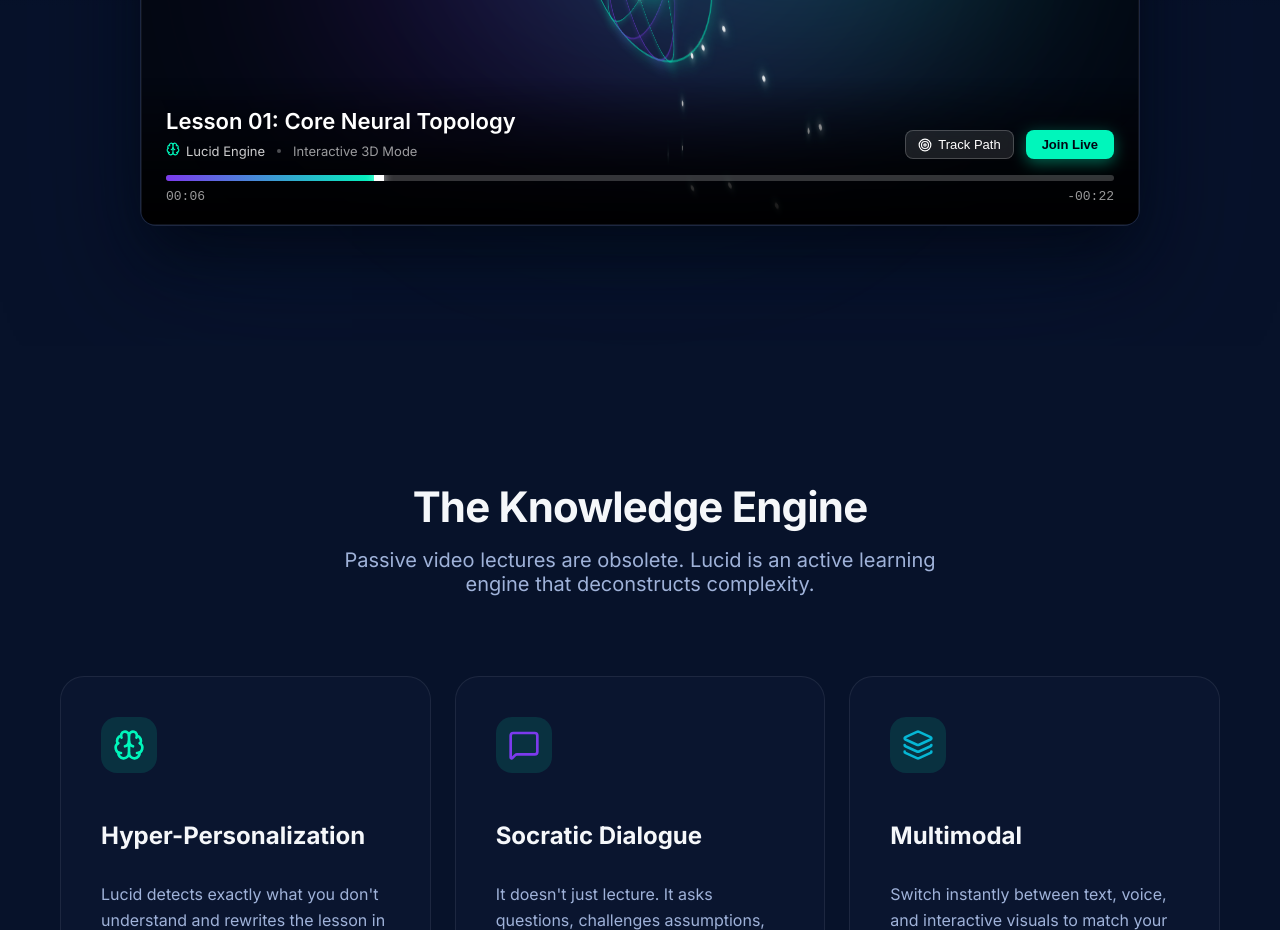
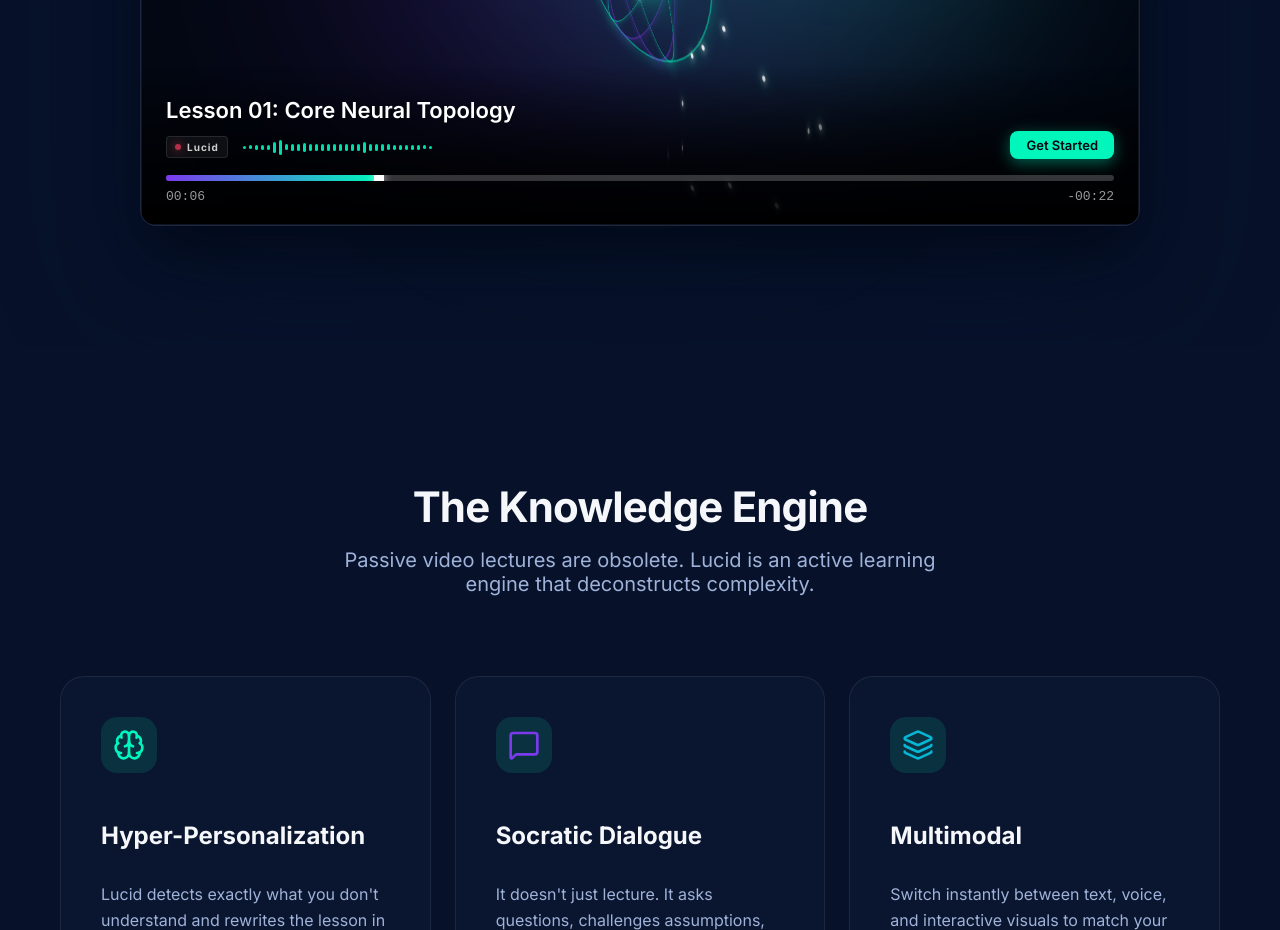
Before and after one commit to taa217/lucidwebsite, a React (Create React App) app: page / in a window 1280 px wide. Shown: the part 1060-1990 px from the top of the page. Built offline with nearby package versions, Linux system fonts and the light colour scheme; what @cartesia/cartesia-js would draw is missing.

Commit message:
remove unncessary things from visualiser and add audio visualiser

```diff
--- a/src/pages/Home.tsx
+++ b/src/pages/Home.tsx
@@ -243,30 +243,33 @@ const VideoLessonVisualizer = () => {
                 {data.title}
               </motion.h3>
             </AnimatePresence>
-            <div style={{ display: 'flex', alignItems: 'center', gap: 'clamp(6px, 2vw, 12px)', marginTop: '8px', flexWrap: 'wrap' }}>
-              <div style={{ display: 'flex', alignItems: 'center', gap: '6px', color: 'rgba(255,255,255,0.8)', fontSize: '13px' }}>
-                <AnimatePresence mode="wait">
-                  <motion.div key={data.theme} initial={{ scale: 0 }} animate={{ scale: 1 }} exit={{ scale: 0 }} transition={{ duration: 0.3 }}>
-                    <Icon size={14} color={data.bg2} />
-                  </motion.div>
-                </AnimatePresence>
-                <AnimatePresence mode="wait">
-                  <motion.span key={data.theme} initial={{ opacity: 0 }} animate={{ opacity: 1 }} exit={{ opacity: 0 }} transition={{ duration: 0.3 }}>
-                    {data.theme}
-                  </motion.span>
-                </AnimatePresence>
+
+            <div style={{ display: 'flex', alignItems: 'center', gap: '3px', marginTop: '12px', height: '24px' }}>
+              <div style={{ marginRight: '12px', display: 'flex', alignItems: 'center', gap: '6px', background: 'rgba(255,255,255,0.05)', padding: '4px 8px', borderRadius: '4px', border: '1px solid rgba(255,255,255,0.1)' }}>
+                <motion.div
+                  animate={{ opacity: [1, 0.3, 1] }}
+                  transition={{ duration: 1.5, repeat: Infinity }}
+                  style={{ width: '6px', height: '6px', borderRadius: '50%', background: '#f43f5e', boxShadow: '0 0 10px #f43f5e' }}
+                />
+                <span style={{ fontSize: '10px', fontWeight: 700, color: 'rgba(255,255,255,0.8)', letterSpacing: '1px' }}>Lucid</span>
               </div>
-              <span style={{ width: '4px', height: '4px', borderRadius: '50%', background: 'rgba(255,255,255,0.3)' }} />
-              <span style={{ color: 'rgba(255,255,255,0.6)', fontSize: '13px' }}>Interactive 3D Mode</span>
+              {Array.from({ length: 32 }).map((_, i) => {
+                const envelope = Math.sin((i / 31) * Math.PI);
+                return (
+                  <motion.div
+                    key={`wave-${i}`}
+                    animate={{ height: [`${15 + envelope * 15}%`, `${40 + Math.random() * 20 + envelope * 40}%`, `${15 + envelope * 15}%`] }}
+                    transition={{ duration: 0.3 + Math.random() * 0.4, repeat: Infinity, repeatType: "reverse", ease: "easeInOut", delay: Math.random() * 0.8 }}
+                    style={{ width: '3px', background: data.bg2, borderRadius: '2px', opacity: 0.9, transition: 'background 0.5s ease' }}
+                  />
+                );
+              })}
             </div>
           </div>
           <div style={{ display: 'flex', gap: '12px', flexWrap: 'wrap' }}>
-             <button style={{ background: 'rgba(255,255,255,0.1)', border: '1px solid rgba(255,255,255,0.2)', padding: '6px 12px', borderRadius: '8px', color: '#fff', fontSize: '13px', cursor: 'pointer', display: 'flex', alignItems: 'center', gap: '6px', backdropFilter: 'blur(10px)' }}>
-               <Target size={14} /> Track Path
-             </button>
-             <button style={{ background: '#00f6bb', border: 'none', padding: '6px 16px', borderRadius: '8px', color: '#020613', fontSize: '13px', fontWeight: 600, cursor: 'pointer', boxShadow: '0 4px 15px rgba(0,246,187,0.4)' }}>
-               Join Live
-             </button>
+            <a href="https://app.lucid-ai.co" style={{ background: '#00f6bb', border: 'none', padding: '6px 16px', borderRadius: '8px', color: '#020613', fontSize: '13px', fontWeight: 600, cursor: 'pointer', boxShadow: '0 4px 15px rgba(0,246,187,0.4)', textDecoration: 'none', display: 'inline-flex', alignItems: 'center', justifyContent: 'center' }}>
+              Get Started
+            </a>
           </div>
         </div>
 
@@ -339,17 +342,17 @@ const HeroBackground = () => (
         </linearGradient>
 
         <filter id="glow">
-          <feGaussianBlur stdDeviation="30" result="coloredBlur"/>
+          <feGaussianBlur stdDeviation="30" result="coloredBlur" />
           <feMerge>
-            <feMergeNode in="coloredBlur"/>
-            <feMergeNode in="SourceGraphic"/>
+            <feMergeNode in="coloredBlur" />
+            <feMergeNode in="SourceGraphic" />
           </feMerge>
         </filter>
         <filter id="glow-small">
-          <feGaussianBlur stdDeviation="8" result="coloredBlur"/>
+          <feGaussianBlur stdDeviation="8" result="coloredBlur" />
           <feMerge>
-            <feMergeNode in="coloredBlur"/>
-            <feMergeNode in="SourceGraphic"/>
+            <feMergeNode in="coloredBlur" />
+            <feMergeNode in="SourceGraphic" />
           </feMerge>
         </filter>
       </defs>
@@ -362,15 +365,15 @@ const HeroBackground = () => (
       <circle cx="1100" cy="400" r="80" fill="#fff" filter="url(#glow)" opacity="0.9" />
 
       {/* Background Mountains */}
-      <path d="M0 350 L250 200 L500 330 L800 100 L1150 350 L1440 200 L1440 1600 L0 1600 Z" fill="url(#mountainGrad1)" opacity="0.8"/>
+      <path d="M0 350 L250 200 L500 330 L800 100 L1150 350 L1440 200 L1440 1600 L0 1600 Z" fill="url(#mountainGrad1)" opacity="0.8" />
 
       {/* Foreground Mountains */}
       <path d="M0 500 L350 300 L700 500 L1050 250 L1440 450 L1440 1600 L0 1600 Z" fill="url(#mountainGrad2)" />
 
       {/* Energy Streams / Data Pathways falling behind foothills */}
-      <path d="M350 300 Q 250 600 400 900 T 200 1400" fill="none" stroke="url(#streamGrad1)" strokeWidth="3" filter="url(#glow-small)" opacity="0.7"/>
-      <path d="M1050 250 Q 1200 550 950 850 T 1150 1350" fill="none" stroke="url(#streamGrad2)" strokeWidth="4" filter="url(#glow-small)" opacity="0.8"/>
-      <path d="M700 500 Q 550 750 800 1050 T 650 1500" fill="none" stroke="url(#streamGrad3)" strokeWidth="2" filter="url(#glow-small)" opacity="0.6"/>
+      <path d="M350 300 Q 250 600 400 900 T 200 1400" fill="none" stroke="url(#streamGrad1)" strokeWidth="3" filter="url(#glow-small)" opacity="0.7" />
+      <path d="M1050 250 Q 1200 550 950 850 T 1150 1350" fill="none" stroke="url(#streamGrad2)" strokeWidth="4" filter="url(#glow-small)" opacity="0.8" />
+      <path d="M700 500 Q 550 750 800 1050 T 650 1500" fill="none" stroke="url(#streamGrad3)" strokeWidth="2" filter="url(#glow-small)" opacity="0.6" />
 
       {/* Data Nodes */}
       <circle cx="400" cy="900" r="5" fill="var(--primary)" filter="url(#glow-small)" opacity="0.8" />
```
Lines whose indentation alone changed are shown as unchanged.
